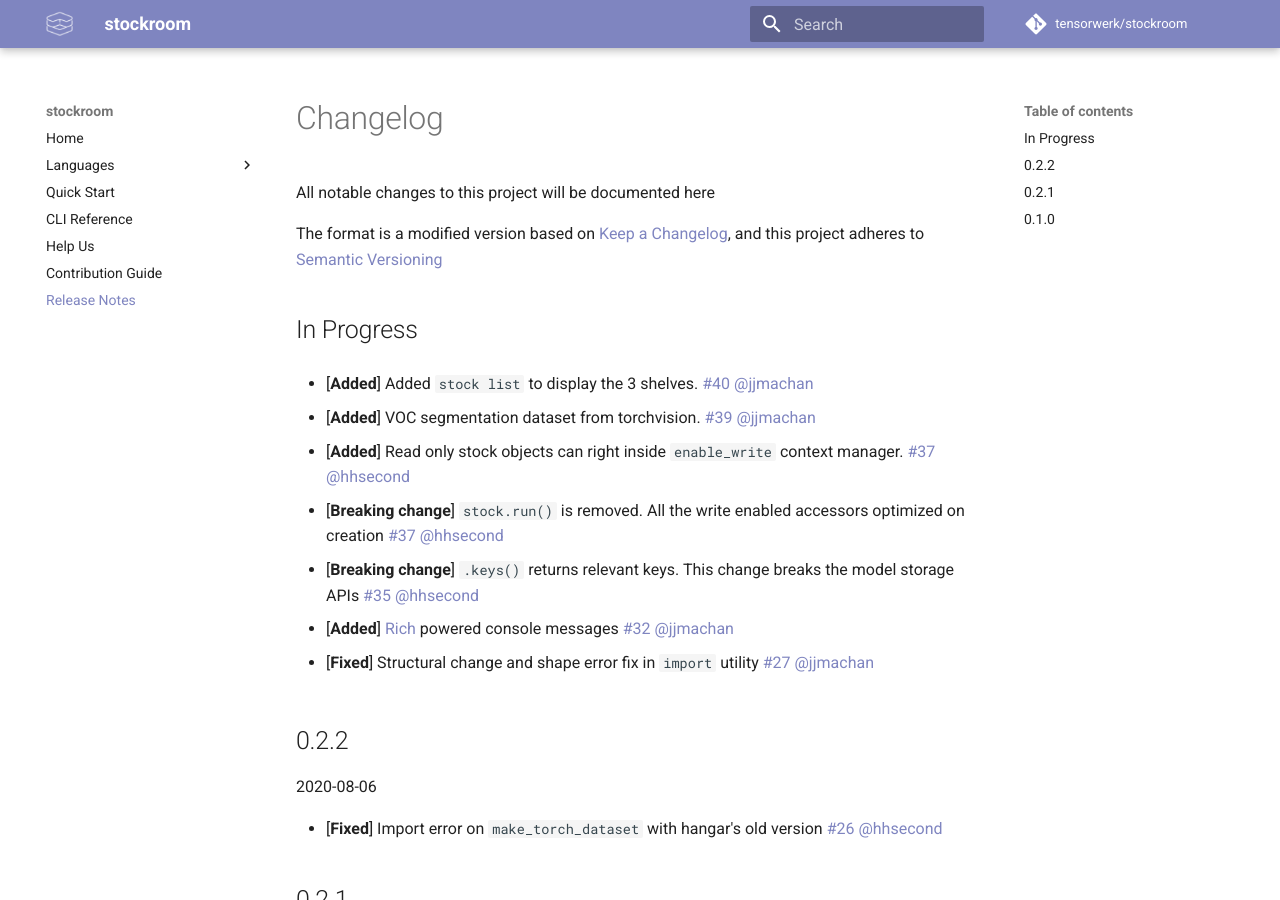
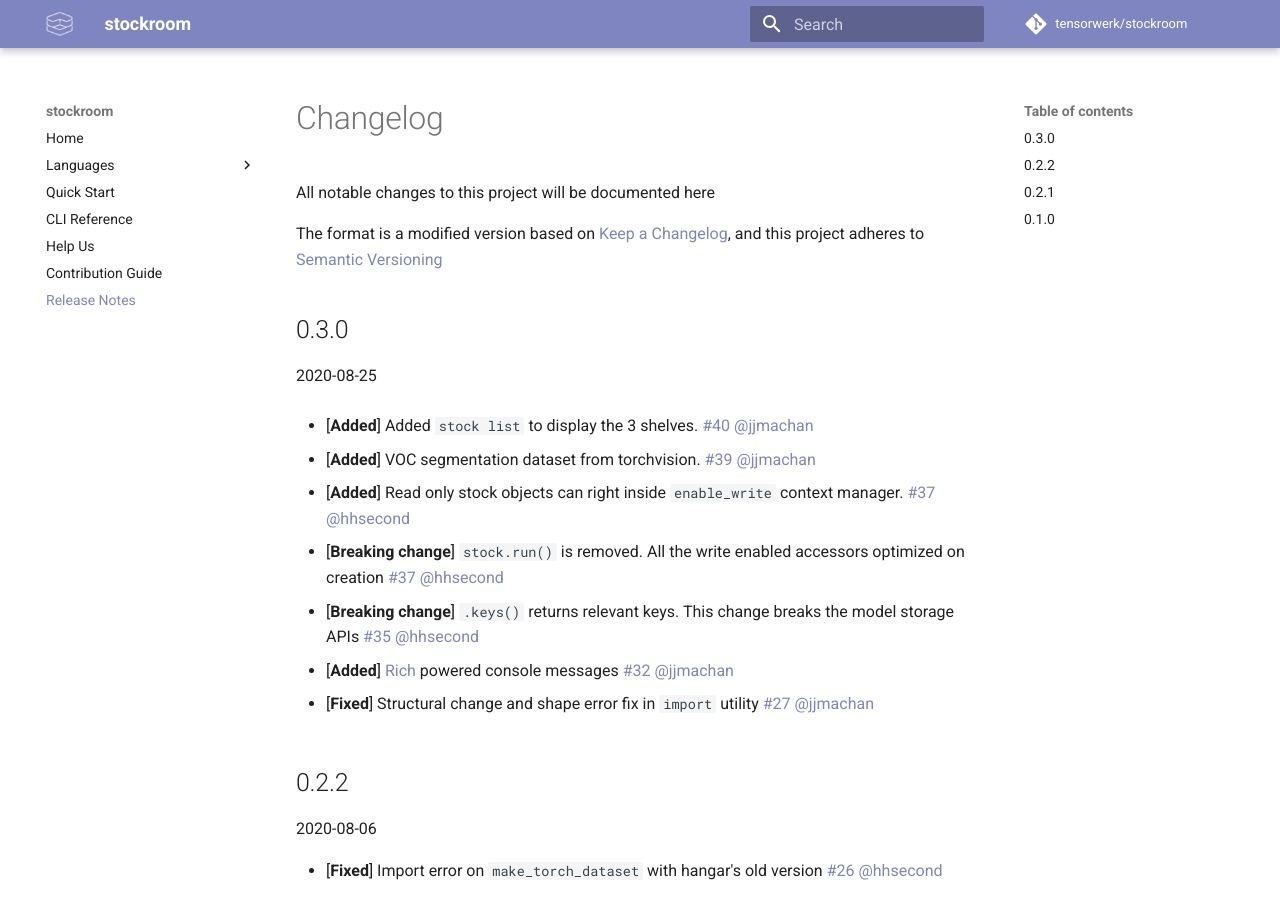
Before and after one commit to tensorwerk/stockroom, an MkDocs documentation site: the page built from docs/changelog.md, in a window 1280 px wide and 900 px high. Built offline with MkDocs 1.6.1 and Material for MkDocs 9.7.7, drawn with Linux system fonts in a browser that asks for light colours; comment, search, counter and statistics services are not loaded.

Commit message:
updated changelog

```diff
--- a/docs/changelog.md
+++ b/docs/changelog.md
@@ -6,7 +6,8 @@ The format is a modified version based on [Keep a Changelog](https://keepachange
 and this project adheres to [Semantic Versioning](https://semver.org/spec/v2.0.0.html)
 
 
-## In Progress
+## 0.3.0
+2020-08-25
 
 * [**Added**] Added `stock list` to display the 3 shelves. [#40](https://github.com/tensorwerk/stockroom/pull/40) [@jjmachan](https://github.com/jjmachan)
 
```
